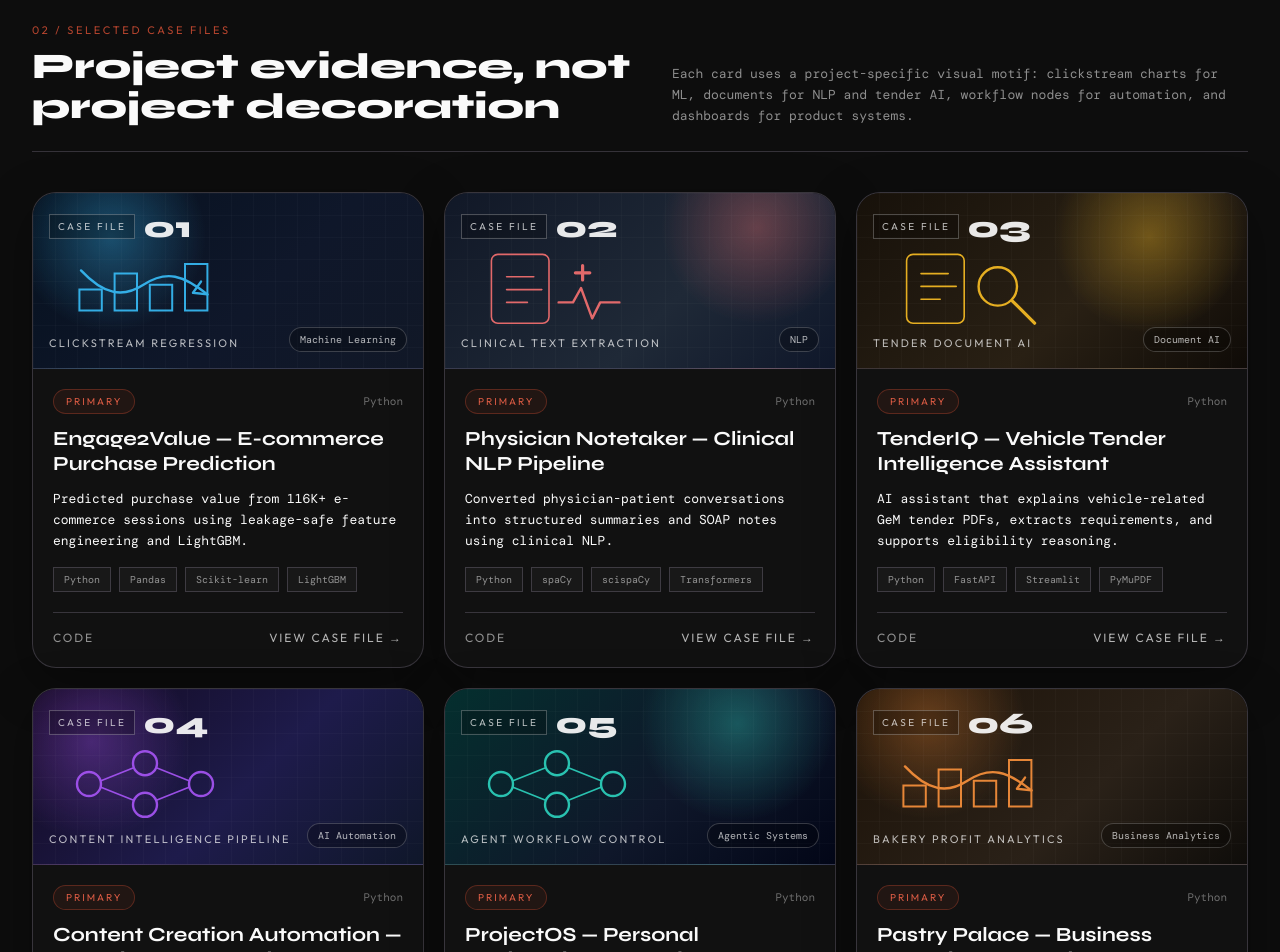
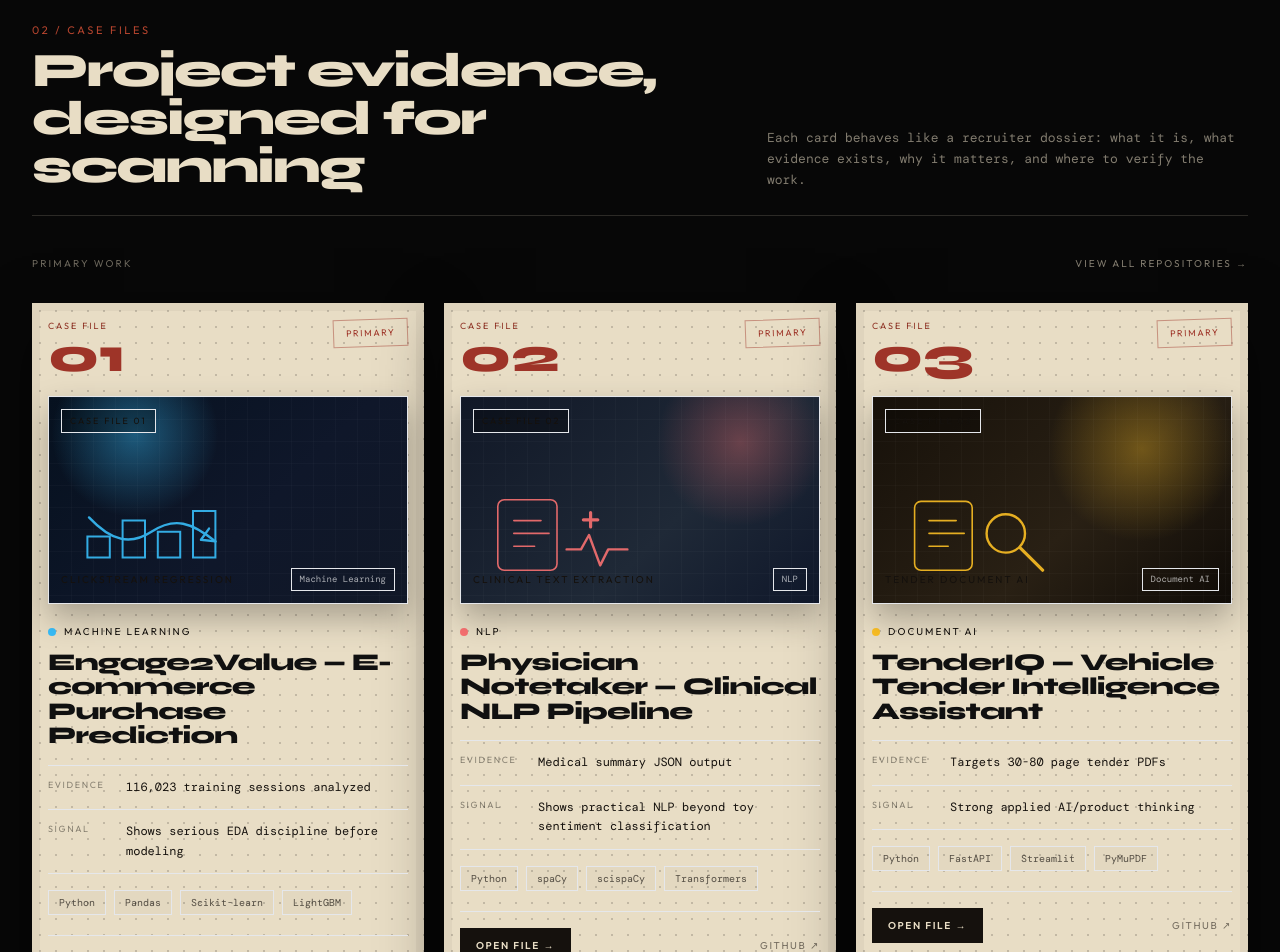
Before and after one commit to 00-Aryan/PortFolio, a Next.js app: page / in a window 1280 px wide. Shown: the part 860-1812 px from the top of the page. Built offline with nearby package versions, Linux system fonts and the light colour scheme.

Commit message:
Redesign project cards as recruiter dossier files

```diff
--- a/components/Projects.tsx
+++ b/components/Projects.tsx
@@ -4,46 +4,56 @@ import { motion } from 'framer-motion'
 import Link from 'next/link'
 import { projects, type Project } from '@/data/projects'
 
-const visualThemes: Record<Project['visualTheme'], { background: string; accent: string }> = {
+const visualThemes: Record<Project['visualTheme'], { background: string; accent: string; ink: string }> = {
   'ecommerce-ml': {
-    background: 'radial-gradient(circle at 20% 25%, rgba(56,189,248,0.35), transparent 28%), linear-gradient(135deg, #06111f 0%, #0f172a 58%, #111827 100%)',
+    background: 'radial-gradient(circle at 24% 18%, rgba(56,189,248,0.42), transparent 26%), linear-gradient(135deg, #06111f 0%, #0f172a 58%, #111827 100%)',
     accent: '#38bdf8',
+    ink: '#0f172a',
   },
   'clinical-nlp': {
-    background: 'radial-gradient(circle at 80% 20%, rgba(248,113,113,0.32), transparent 28%), linear-gradient(135deg, #111827 0%, #1f2937 60%, #0f172a 100%)',
+    background: 'radial-gradient(circle at 78% 22%, rgba(248,113,113,0.34), transparent 26%), linear-gradient(135deg, #111827 0%, #1f2937 60%, #0f172a 100%)',
     accent: '#f87171',
+    ink: '#111827',
   },
   'tender-intelligence': {
     background: 'radial-gradient(circle at 75% 25%, rgba(251,191,36,0.34), transparent 30%), linear-gradient(135deg, #17110a 0%, #292014 58%, #0f0b07 100%)',
     accent: '#fbbf24',
+    ink: '#17110a',
   },
   'content-pipeline': {
-    background: 'radial-gradient(circle at 15% 30%, rgba(168,85,247,0.34), transparent 28%), linear-gradient(135deg, #12091f 0%, #1e1b4b 55%, #0f172a 100%)',
+    background: 'radial-gradient(circle at 15% 30%, rgba(168,85,247,0.36), transparent 28%), linear-gradient(135deg, #12091f 0%, #1e1b4b 55%, #0f172a 100%)',
     accent: '#a855f7',
+    ink: '#12091f',
   },
   'agent-os': {
-    background: 'radial-gradient(circle at 75% 20%, rgba(45,212,191,0.34), transparent 30%), linear-gradient(135deg, #042f2e 0%, #0f172a 58%, #020617 100%)',
+    background: 'radial-gradient(circle at 75% 20%, rgba(45,212,191,0.36), transparent 30%), linear-gradient(135deg, #042f2e 0%, #0f172a 58%, #020617 100%)',
     accent: '#2dd4bf',
+    ink: '#042f2e',
   },
   'business-analytics': {
-    background: 'radial-gradient(circle at 18% 18%, rgba(251,146,60,0.32), transparent 28%), linear-gradient(135deg, #1c1208 0%, #2a2118 60%, #0f0d0a 100%)',
+    background: 'radial-gradient(circle at 18% 18%, rgba(251,146,60,0.34), transparent 28%), linear-gradient(135deg, #1c1208 0%, #2a2118 60%, #0f0d0a 100%)',
     accent: '#fb923c',
+    ink: '#1c1208',
   },
   'recommender-system': {
-    background: 'radial-gradient(circle at 72% 18%, rgba(96,165,250,0.32), transparent 30%), linear-gradient(135deg, #07111f 0%, #172554 55%, #020617 100%)',
+    background: 'radial-gradient(circle at 72% 18%, rgba(96,165,250,0.34), transparent 30%), linear-gradient(135deg, #07111f 0%, #172554 55%, #020617 100%)',
     accent: '#60a5fa',
+    ink: '#07111f',
   },
   'daily-tracker': {
-    background: 'radial-gradient(circle at 25% 20%, rgba(74,222,128,0.3), transparent 28%), linear-gradient(135deg, #07170d 0%, #16251a 58%, #020617 100%)',
+    background: 'radial-gradient(circle at 25% 20%, rgba(74,222,128,0.32), transparent 28%), linear-gradient(135deg, #07170d 0%, #16251a 58%, #020617 100%)',
     accent: '#4ade80',
+    ink: '#07170d',
   },
   'judicial-scraping': {
-    background: 'radial-gradient(circle at 80% 22%, rgba(203,213,225,0.25), transparent 30%), linear-gradient(135deg, #111111 0%, #1f2937 60%, #030712 100%)',
+    background: 'radial-gradient(circle at 80% 22%, rgba(203,213,225,0.28), transparent 30%), linear-gradient(135deg, #111111 0%, #1f2937 60%, #030712 100%)',
     accent: '#cbd5e1',
+    ink: '#111111',
   },
   'quiz-platform': {
-    background: 'radial-gradient(circle at 20% 20%, rgba(244,114,182,0.3), transparent 28%), linear-gradient(135deg, #1f0a18 0%, #312036 58%, #020617 100%)',
+    background: 'radial-gradient(circle at 20% 20%, rgba(244,114,182,0.32), transparent 28%), linear-gradient(135deg, #1f0a18 0%, #312036 58%, #020617 100%)',
     accent: '#f472b6',
+    ink: '#1f0a18',
   },
 }
 
@@ -52,9 +62,9 @@ function VisualGlyph({ theme, accent }: { theme: Project['visualTheme']; accent:
 
   if (theme === 'clinical-nlp') {
     return (
-      <svg viewBox="0 0 220 120" className="absolute inset-x-6 bottom-8 h-24 opacity-90">
-        <rect x="28" y="18" width="72" height="86" rx="8" fill="none" stroke={stroke} strokeWidth="2" />
-        <path d="M47 46h34M47 62h44M47 78h26" stroke={stroke} strokeWidth="2" strokeLinecap="round" />
+      <svg viewBox="0 0 220 120" className="absolute inset-x-4 bottom-5 h-24 opacity-90">
+        <rect x="26" y="16" width="74" height="88" rx="8" fill="none" stroke={stroke} strokeWidth="2" />
+        <path d="M46 42h34M46 58h44M46 74h26" stroke={stroke} strokeWidth="2" strokeLinecap="round" />
         <path d="M142 32v18M133 41h18" stroke={stroke} strokeWidth="4" strokeLinecap="round" />
         <path d="M112 78h18l10-18 14 38 10-20h24" fill="none" stroke={stroke} strokeWidth="3" strokeLinecap="round" strokeLinejoin="round" />
       </svg>
@@ -63,7 +73,7 @@ function VisualGlyph({ theme, accent }: { theme: Project['visualTheme']; accent:
 
   if (theme === 'tender-intelligence') {
     return (
-      <svg viewBox="0 0 220 120" className="absolute inset-x-6 bottom-8 h-24 opacity-90">
+      <svg viewBox="0 0 220 120" className="absolute inset-x-4 bottom-5 h-24 opacity-90">
         <rect x="32" y="18" width="72" height="86" rx="8" fill="none" stroke={stroke} strokeWidth="2" />
         <path d="M50 42h34M50 58h44M50 74h24" stroke={stroke} strokeWidth="2" strokeLinecap="round" />
         <circle cx="146" cy="58" r="24" fill="none" stroke={stroke} strokeWidth="3" />
@@ -74,7 +84,7 @@ function VisualGlyph({ theme, accent }: { theme: Project['visualTheme']; accent:
 
   if (theme === 'content-pipeline' || theme === 'agent-os') {
     return (
-      <svg viewBox="0 0 220 120" className="absolute inset-x-6 bottom-8 h-24 opacity-90">
+      <svg viewBox="0 0 220 120" className="absolute inset-x-4 bottom-5 h-24 opacity-90">
         <circle cx="40" cy="60" r="15" fill="none" stroke={stroke} strokeWidth="3" />
         <circle cx="110" cy="34" r="15" fill="none" stroke={stroke} strokeWidth="3" />
         <circle cx="110" cy="86" r="15" fill="none" stroke={stroke} strokeWidth="3" />
@@ -86,7 +96,7 @@ function VisualGlyph({ theme, accent }: { theme: Project['visualTheme']; accent:
 
   if (theme === 'daily-tracker') {
     return (
-      <svg viewBox="0 0 220 120" className="absolute inset-x-6 bottom-8 h-24 opacity-90">
+      <svg viewBox="0 0 220 120" className="absolute inset-x-4 bottom-5 h-24 opacity-90">
         <rect x="24" y="22" width="48" height="76" rx="8" fill="none" stroke={stroke} strokeWidth="2" />
         <rect x="86" y="22" width="48" height="76" rx="8" fill="none" stroke={stroke} strokeWidth="2" />
         <rect x="148" y="22" width="48" height="76" rx="8" fill="none" stroke={stroke} strokeWidth="2" />
@@ -97,7 +107,7 @@ function VisualGlyph({ theme, accent }: { theme: Project['visualTheme']; accent:
 
   if (theme === 'judicial-scraping') {
     return (
-      <svg viewBox="0 0 220 120" className="absolute inset-x-6 bottom-8 h-24 opacity-90">
+      <svg viewBox="0 0 220 120" className="absolute inset-x-4 bottom-5 h-24 opacity-90">
         <rect x="26" y="28" width="92" height="64" rx="6" fill="none" stroke={stroke} strokeWidth="2" />
         <path d="M26 48h92M26 68h92M56 28v64M88 28v64" stroke={stroke} strokeWidth="1.5" />
         <path d="M138 60h42M166 44l16 16-16 16" fill="none" stroke={stroke} strokeWidth="3" strokeLinecap="round" strokeLinejoin="round" />
@@ -107,7 +117,7 @@ function VisualGlyph({ theme, accent }: { theme: Project['visualTheme']; accent:
 
   if (theme === 'quiz-platform') {
     return (
-      <svg viewBox="0 0 220 120" className="absolute inset-x-6 bottom-8 h-24 opacity-90">
+      <svg viewBox="0 0 220 120" className="absolute inset-x-4 bottom-5 h-24 opacity-90">
         <rect x="34" y="18" width="72" height="86" rx="8" fill="none" stroke={stroke} strokeWidth="2" />
         <path d="M50 44l8 8 18-20M50 72l8 8 18-20" fill="none" stroke={stroke} strokeWidth="3" strokeLinecap="round" strokeLinejoin="round" />
         <path d="M132 86a34 34 0 1 1 58 0" fill="none" stroke={stroke} strokeWidth="3" strokeLinecap="round" />
@@ -118,7 +128,7 @@ function VisualGlyph({ theme, accent }: { theme: Project['visualTheme']; accent:
 
   if (theme === 'recommender-system') {
     return (
-      <svg viewBox="0 0 220 120" className="absolute inset-x-6 bottom-8 h-24 opacity-90">
+      <svg viewBox="0 0 220 120" className="absolute inset-x-4 bottom-5 h-24 opacity-90">
         <circle cx="48" cy="60" r="12" fill="none" stroke={stroke} strokeWidth="3" />
         <circle cx="104" cy="34" r="12" fill="none" stroke={stroke} strokeWidth="3" />
         <circle cx="104" cy="86" r="12" fill="none" stroke={stroke} strokeWidth="3" />
@@ -130,7 +140,7 @@ function VisualGlyph({ theme, accent }: { theme: Project['visualTheme']; accent:
   }
 
   return (
-    <svg viewBox="0 0 220 120" className="absolute inset-x-6 bottom-8 h-24 opacity-90">
+    <svg viewBox="0 0 220 120" className="absolute inset-x-4 bottom-5 h-24 opacity-90">
       <path d="M28 88h28V62H28v26ZM72 88h28V42H72v46ZM116 88h28V56h-28v32ZM160 88h28V30h-28v58Z" fill="none" stroke={stroke} strokeWidth="2.5" />
       <path d="M30 38c28 30 52 35 78 18 29-19 50-12 80 12" fill="none" stroke={stroke} strokeWidth="3" strokeLinecap="round" />
       <path d="M188 68l-18-2 10-14" fill="none" stroke={stroke} strokeWidth="3" strokeLinecap="round" strokeLinejoin="round" />
@@ -138,116 +148,157 @@ function VisualGlyph({ theme, accent }: { theme: Project['visualTheme']; accent:
   )
 }
 
+function shortMetric(project: Project) {
+  const metric = project.metrics[0] ?? 'Evidence documented in case file'
+  return metric.length > 54 ? `${metric.slice(0, 54)}…` : metric
+}
+
 function ProjectVisual({ project }: { project: Project }) {
   const theme = visualThemes[project.visualTheme]
 
   return (
-    <div className="relative h-44 overflow-hidden border-b border-nika-haki-border" style={{ background: theme.background }}>
-      <div
-        className="absolute inset-0 opacity-20"
-        style={{
-          backgroundImage:
-            'linear-gradient(rgba(250,250,250,0.12) 1px, transparent 1px), linear-gradient(90deg, rgba(250,250,250,0.12) 1px, transparent 1px)',
-          backgroundSize: '22px 22px',
-        }}
-      />
-      <div className="absolute left-4 top-4 flex items-center gap-2">
-        <span className="border border-white/25 bg-black/25 px-2 py-1 font-outfit text-[10px] uppercase tracking-[0.24em] text-white/70">
-          Case File
-        </span>
-        <span className="font-display text-3xl font-black text-white/90">{project.caseFile}</span>
+    <div className="relative h-52 overflow-hidden border border-[#15110D]/18 shadow-[0_14px_30px_rgba(0,0,0,0.28)]" style={{ background: theme.background }}>
+      <div className="absolute inset-0 opacity-20 [background-image:linear-gradient(rgba(250,250,250,0.12)_1px,transparent_1px),linear-gradient(90deg,rgba(250,250,250,0.12)_1px,transparent_1px)] [background-size:22px_22px]" />
+      <div className="absolute left-3 top-3 border border-white/22 bg-black/30 px-2 py-1 font-outfit text-[9px] uppercase tracking-[0.22em] text-white/72">
+        Case File {project.caseFile}
       </div>
       <VisualGlyph theme={project.visualTheme} accent={theme.accent} />
-      <div className="absolute bottom-4 left-4 right-4 flex items-end justify-between gap-4">
-        <p className="font-outfit text-[11px] uppercase tracking-[0.2em] text-white/70">{project.visualLabel}</p>
-        <span className="rounded-full border border-white/20 bg-black/25 px-2.5 py-1 font-body text-[10px] text-white/70">
-          {project.category}
-        </span>
+      <div className="absolute bottom-3 left-3 right-3 flex items-center justify-between gap-3">
+        <p className="font-outfit text-[10px] uppercase tracking-[0.2em] text-white/68">{project.visualLabel}</p>
+        <span className="border border-white/18 bg-black/28 px-2 py-1 font-body text-[9px] text-white/65">{project.category}</span>
       </div>
     </div>
   )
 }
 
-export default function Projects() {
+function ProjectCard({ project, index }: { project: Project; index: number }) {
+  const theme = visualThemes[project.visualTheme]
+  const firstSignal = project.recruiterSignal[0] ?? 'Clear technical signal for recruiter review'
+
   return (
-    <section id="projects" className="py-20 px-4 sm:px-8">
-      <div className="mx-auto max-w-7xl">
-        <motion.div
-          initial={{ opacity: 0, y: 24 }}
-          whileInView={{ opacity: 1, y: 0 }}
-          viewport={{ once: true }}
-          transition={{ duration: 0.5, ease: 'easeOut' }}
-          className="mb-10 flex flex-col justify-between gap-4 border-b border-nika-haki-border pb-6 md:flex-row md:items-end"
-        >
-          <div>
-            <p className="font-outfit text-[11px] uppercase tracking-[0.24em] text-[#B4442E]">02 / Selected Case Files</p>
-            <h2 className="mt-2 font-display text-3xl font-black text-nika-white md:text-4xl">Project evidence, not project decoration</h2>
-          </div>
-          <p className="max-w-xl font-body text-[13px] leading-relaxed text-nika-white/55">
-            Each card uses a project-specific visual motif: clickstream charts for ML, documents for NLP and tender AI, workflow nodes for automation, and dashboards for product systems.
-          </p>
-        </motion.div>
-
-        <div className="grid grid-cols-1 gap-5 md:grid-cols-2 xl:grid-cols-3">
-          {projects.map((project, index) => (
     <motion.article
-              key={project.id}
-              className="group overflow-hidden rounded-[24px] border border-nika-haki-border bg-[#111111] shadow-[0_16px_50px_rgba(0,0,0,0.35)] transition-transform duration-300 hover:-translate-y-1"
+      className="group relative overflow-hidden bg-[#E8DDC5] text-[#15110D] shadow-[0_18px_60px_rgba(0,0,0,0.42)] transition-transform duration-300 hover:-translate-y-1"
       whileInView={{ opacity: 1, y: 0 }}
       initial={{ opacity: 0, y: 28 }}
       viewport={{ once: true, margin: '-80px' }}
       transition={{ duration: 0.45, delay: index * 0.05, ease: 'easeOut' }}
     >
+      <div className="pointer-events-none absolute inset-0 opacity-[0.18] [background-image:radial-gradient(#15110D_0.75px,transparent_0.75px)] [background-size:16px_16px]" />
+      <div className="pointer-events-none absolute inset-0 border-[8px] border-[#15110D]/[0.04]" />
+      <div className="relative z-10 p-4">
+        <div className="mb-4 flex items-start justify-between gap-4">
+          <div>
+            <p className="font-outfit text-[9px] uppercase tracking-[0.22em] text-[#8F3325]">Case File</p>
+            <p className="font-display text-5xl font-black leading-none text-[#9E3428]">{project.caseFile}</p>
+          </div>
+          <div className="border border-[#9E3428]/45 px-3 py-1.5 font-outfit text-[9px] uppercase tracking-[0.18em] text-[#9E3428] rotate-[-2deg]">
+            {project.priority}
+          </div>
+        </div>
+
         <ProjectVisual project={project} />
 
-              <div className="p-5">
-                <div className="mb-3 flex items-center justify-between gap-3">
-                  <span className="rounded-full border border-[#B4442E]/40 bg-[#B4442E]/10 px-3 py-1 font-outfit text-[10px] uppercase tracking-[0.2em] text-[#D85A43]">
-                    {project.priority}
-                  </span>
-                  <span className="font-body text-[11px] text-nika-white/40">{project.techStack[0]}</span>
+        <div className="mt-5">
+          <div className="mb-3 flex items-center gap-2">
+            <span className="h-2 w-2 rounded-full" style={{ backgroundColor: theme.accent }} />
+            <span className="font-outfit text-[10px] uppercase tracking-[0.2em] text-[#15110D]/52">{project.category}</span>
           </div>
 
-                <h3 className="font-display text-xl font-bold leading-tight text-nika-white">{project.title}</h3>
-                <p className="mt-3 min-h-[58px] font-body text-[13px] leading-relaxed text-nika-white/58">{project.tagline}</p>
+          <h3 className="font-display text-2xl font-black leading-[1.02] tracking-[-0.03em] text-[#101010]">{project.title}</h3>
+
+          <div className="mt-4 grid grid-cols-[78px_1fr] border-y border-[#15110D]/14 py-3">
+            <p className="font-outfit text-[9px] uppercase tracking-[0.18em] text-[#15110D]/45">Evidence</p>
+            <p className="font-body text-[12px] leading-relaxed text-[#15110D]/72">{shortMetric(project)}</p>
+          </div>
+
+          <div className="grid grid-cols-[78px_1fr] border-b border-[#15110D]/14 py-3">
+            <p className="font-outfit text-[9px] uppercase tracking-[0.18em] text-[#15110D]/45">Signal</p>
+            <p className="font-body text-[12px] leading-relaxed text-[#15110D]/72">{firstSignal}</p>
+          </div>
 
           <div className="mt-4 flex flex-wrap gap-2">
             {project.techStack.slice(0, 4).map((tech) => (
-                    <span key={tech} className="border border-nika-haki-border bg-white/[0.03] px-2.5 py-1 font-body text-[10px] text-nika-white/55">
+              <span key={tech} className="border border-[#15110D]/22 bg-[#15110D]/[0.025] px-2.5 py-1 font-body text-[10px] text-[#15110D]/70">
                 {tech}
               </span>
             ))}
           </div>
 
-                <div className="mt-5 flex items-center gap-4 border-t border-nika-haki-border pt-4">
+          <div className="mt-5 flex items-center gap-3 border-t border-[#15110D]/14 pt-4">
+            <Link
+              href={`/projects/${project.slug}`}
+              className="bg-[#15110D] px-4 py-2.5 font-outfit text-[10px] font-semibold uppercase tracking-[0.16em] text-[#E8DDC5] transition-colors hover:bg-[#B4442E]"
+            >
+              Open File →
+            </Link>
             <a
               href={project.githubUrl}
               target="_blank"
               rel="noopener noreferrer"
-                    className="font-outfit text-[12px] uppercase tracking-[0.16em] text-nika-white/55 transition-colors hover:text-[#D85A43]"
+              className="ml-auto font-outfit text-[10px] uppercase tracking-[0.16em] text-[#15110D]/55 transition-colors hover:text-[#B4442E]"
             >
-                    Code
+              GitHub ↗
             </a>
             {project.liveUrl && (
               <a
                 href={project.liveUrl}
                 target="_blank"
                 rel="noopener noreferrer"
-                      className="font-outfit text-[12px] uppercase tracking-[0.16em] text-nika-white/55 transition-colors hover:text-[#D85A43]"
+                className="font-outfit text-[10px] uppercase tracking-[0.16em] text-[#15110D]/55 transition-colors hover:text-[#B4442E]"
               >
-                      Live
+                Live ↗
               </a>
             )}
-                  <Link
-                    href={`/projects/${project.slug}`}
-                    className="ml-auto font-outfit text-[12px] uppercase tracking-[0.16em] text-nika-white/70 transition-colors hover:text-[#D85A43]"
-                  >
-                    View Case File →
-                  </Link>
+          </div>
         </div>
       </div>
     </motion.article>
+  )
+}
+
+export default function Projects() {
+  const primaryProjects = projects.filter((project) => project.priority === 'Primary')
+  const secondaryProjects = projects.filter((project) => project.priority !== 'Primary')
+
+  return (
+    <section id="projects" className="bg-[#070707] px-4 py-20 sm:px-6 lg:px-8">
+      <div className="mx-auto max-w-[1600px]">
+        <motion.div
+          initial={{ opacity: 0, y: 24 }}
+          whileInView={{ opacity: 1, y: 0 }}
+          viewport={{ once: true }}
+          transition={{ duration: 0.5, ease: 'easeOut' }}
+          className="mb-10 flex flex-col justify-between gap-4 border-b border-[rgba(232,221,197,0.16)] pb-6 md:flex-row md:items-end"
+        >
+          <div>
+            <p className="font-outfit text-[11px] uppercase tracking-[0.24em] text-[#B4442E]">02 / Case Files</p>
+            <h2 className="mt-2 font-display text-4xl font-black tracking-[-0.04em] text-[#E8DDC5] md:text-5xl">Project evidence, designed for scanning</h2>
+          </div>
+          <p className="max-w-xl font-body text-[13px] leading-relaxed text-[#E8DDC5]/55">
+            Each card behaves like a recruiter dossier: what it is, what evidence exists, why it matters, and where to verify the work.
+          </p>
+        </motion.div>
+
+        <div className="mb-8 flex items-center justify-between gap-4">
+          <p className="font-outfit text-[10px] uppercase tracking-[0.22em] text-[#E8DDC5]/45">Primary work</p>
+          <a href="https://github.com/00-Aryan" target="_blank" rel="noopener noreferrer" className="font-outfit text-[10px] uppercase tracking-[0.2em] text-[#E8DDC5]/55 transition-colors hover:text-[#D85A43]">
+            View all repositories →
+          </a>
+        </div>
+
+        <div className="grid grid-cols-1 gap-5 md:grid-cols-2 xl:grid-cols-3 2xl:grid-cols-4">
+          {primaryProjects.map((project, index) => (
+            <ProjectCard key={project.id} project={project} index={index} />
           ))}
+        </div>
+
+        <div className="mt-12 border-t border-[rgba(232,221,197,0.14)] pt-8">
+          <p className="mb-6 font-outfit text-[10px] uppercase tracking-[0.22em] text-[#E8DDC5]/45">Supporting systems and practice projects</p>
+          <div className="grid grid-cols-1 gap-5 md:grid-cols-2 xl:grid-cols-4">
+            {secondaryProjects.map((project, index) => (
+              <ProjectCard key={project.id} project={project} index={index + primaryProjects.length} />
+            ))}
+          </div>
         </div>
       </div>
     </section>
```
Lines whose indentation alone changed are shown as unchanged.
